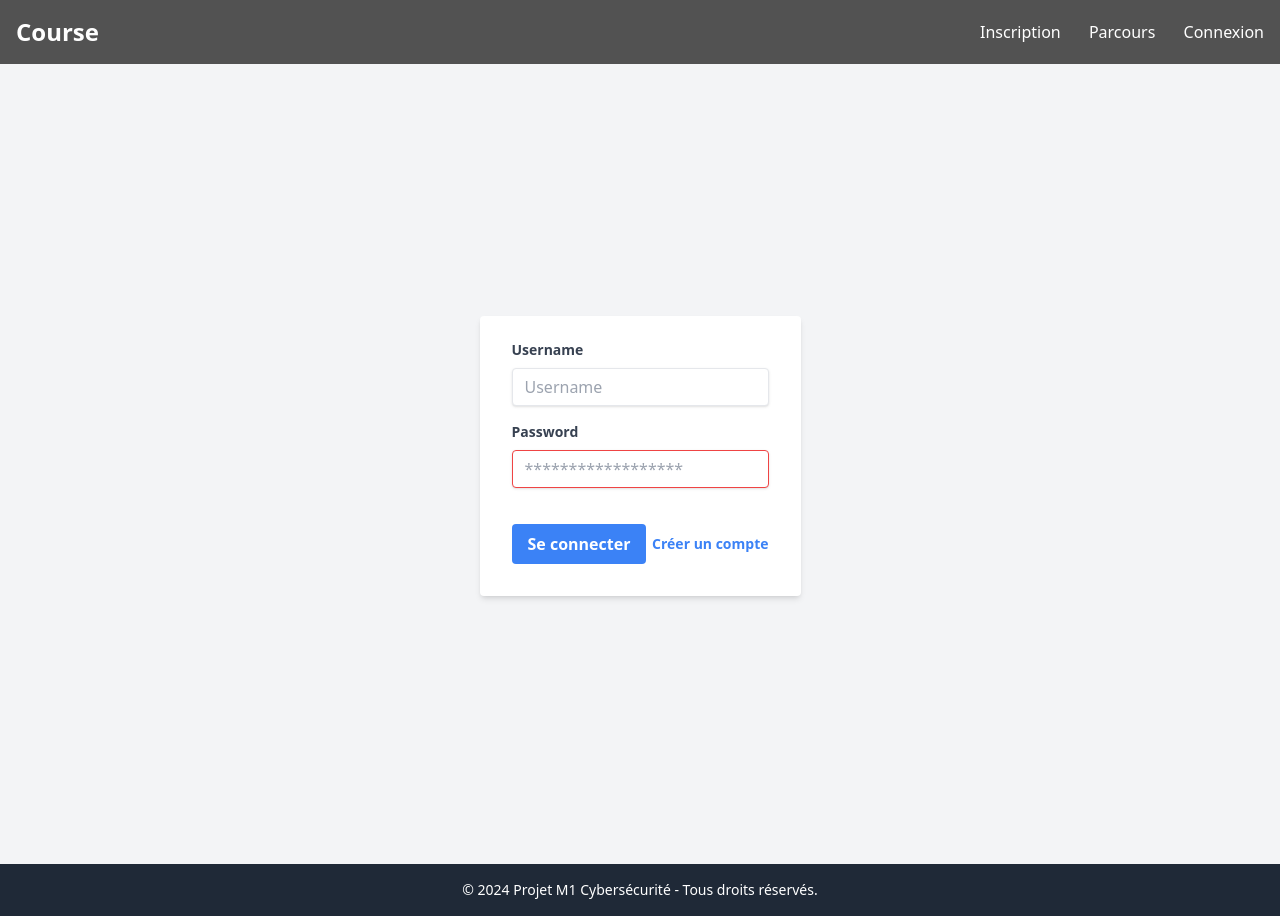
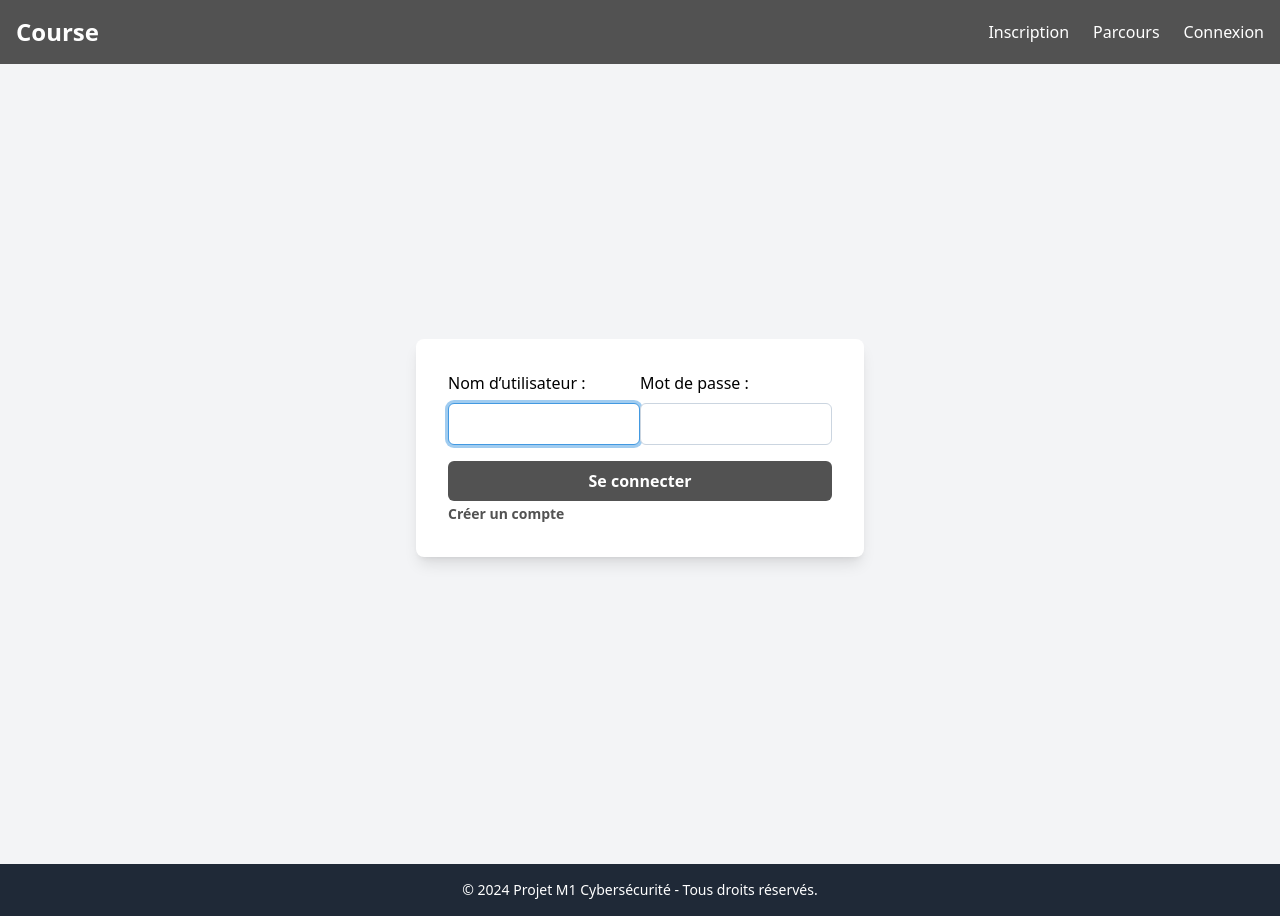
Before and after one commit to TitouanLeBret/ProjetM1MeolloLeBret, a Django app: page /account/login/ in a window 1280 px wide. Run offline with Django 5.2, Linux system fonts and the light colour scheme; some libraries are stand-ins or nearby versions.

Commit message:
améliorations affichage
Utilisation des 2 forms django (auth et register), avec <style> dans le squelette html pour gérer, si chose amodifier juste inspécter dans chrome pour voir le nom des différentes class

```diff
--- a/ProjetWEB/SiteCourse/src/account/templates/account/login.html
+++ b/ProjetWEB/SiteCourse/src/account/templates/account/login.html
@@ -11,33 +11,109 @@
   {% endfor %}
 
 
-  <form method="POST"  class="bg-white shadow-md rounded px-8 pt-6 pb-8 mb-4">
+  <form method="POST" class="bg-white rounded-lg shadow-lg w-full max-w-md mb-8">
     {% csrf_token %}
-    <div class="mb-4">
-      <label class="block text-gray-700 text-sm font-bold mb-2" for="username">
-        Username
-      </label>
-      <input class="shadow appearance-none border rounded w-full py-2 px-3 text-gray-700 leading-tight focus:outline-none focus:shadow-outline"
-             id="username" type="text" placeholder="Username" name="username" required>
+    <div class="flex items-center justify-between">
+      {{ form}}
     </div>
-    <div class="mb-6">
-      <label class="block text-gray-700 text-sm font-bold mb-2" for="password">
-        Password
-      </label>
-      <input class="shadow appearance-none border border-red-500 rounded w-full py-2 px-3 text-gray-700 mb-3 leading-tight focus:outline-none focus:shadow-outline"
-             id="password" type="password" placeholder="******************" name="password" required>
-    </div>
-    <div class="flex items-center justify-between">
-      <button  type="submit" class="bg-blue-500 hover:bg-blue-700 text-white font-bold py-2 px-4 rounded focus:outline-none focus:shadow-outline">
-        Se connecter
-      </button>
-      <a class="inline-block align-baseline font-bold text-sm text-blue-500 hover:text-blue-800" href="{%url 'account:register'%}">
-        Créer un compte
-      </a>
+    <div class="items-center justify-between">
+        <button  type="submit" class="w-full bg-neutral-600 hover:bg-neutral-800 text-white font-bold py-2 px-4 rounded-md transition duration-300">
+          Se connecter
+        </button>
+        <a class="inline-block align-baseline font-bold text-sm text-neutral-600 hover:text-neutral-800" href="{%url 'account:register'%}">
+          Créer un compte
+        </a>
     </div>
   </form>
 </div>
 
+<style>
+/* Style global pour le formulaire */
+form {
+    background-color: #ffffff; /* Fond blanc */
+    border-radius: 0.5rem; /* Coins arrondis */
+    box-shadow: 0 4px 6px rgba(0, 0, 0, 0.1); /* Ombre subtile */
+    padding: 2rem; /* Espacement intérieur */
+    max-width: 28rem; /* Largeur maximale */
+    width: 100%; /* Largeur complète */
+    margin-bottom: 2rem; /* Espacement en bas */
+}
+
+/* Titre du formulaire */
+form h1 {
+    font-size: 1.875rem; /* Taille de police */
+    font-weight: bold; /* Texte en gras */
+    text-align: center; /* Centré */
+    color: #4a5568; /* Gris foncé */
+    margin-bottom: 1.5rem; /* Espacement en bas */
+}
+
+/* Label des champs */
+form label {
+    display: block; /* Chaque label sur une ligne */
+    color: #000000; /* Noir */
+    margin-bottom: 0.5rem; /* Espacement sous le label */
+}
+
+/* Champs de saisie */
+form input,
+form select {
+    width: 100%; /* Largeur complète */
+    padding: 0.5rem 1rem; /* Espacement intérieur */
+    border: 1px solid #cbd5e0; /* Bordure gris clair */
+    border-radius: 0.375rem; /* Coins arrondis */
+    font-size: 1rem; /* Taille de police */
+    color: #4a5568; /* Gris foncé */
+    margin-bottom: 1rem; /* Espacement sous chaque champ */
+    outline: none; /* Supprime le contour par défaut */
+    transition: all 0.2s ease; /* Animation douce */
+}
+
+/* Focus sur les champs */
+form input:focus,
+form select:focus {
+    border-color: #4299e1; /* Bordure bleue au focus */
+    box-shadow: 0 0 0 3px rgba(66, 153, 225, 0.5); /* Halo bleu */
+}
+
+/* Bouton de soumission */
+form button {
+    width: 100%; /* Largeur complète */
+    background-color: #4a5568; /* Fond gris neutre */
+    color: #ffffff; /* Texte blanc */
+    font-weight: bold; /* Texte en gras */
+    padding: 0.5rem 1rem; /* Espacement intérieur */
+    border-radius: 0.375rem; /* Coins arrondis */
+    text-align: center; /* Centré */
+    transition: all 0.3s ease; /* Animation douce */
+    border: none; /* Pas de bordure */
+    cursor: pointer; /* Curseur pointeur */
+}
+
+/* Bouton hover */
+form button:hover {
+    background-color: #2d3748; /* Fond plus foncé au survol */
+}
 
 
+
+/* Texte descriptif sous les champs */
+.helptext {
+    font-size: 0.7rem; /* Texte plus petit */
+    color: #718096; /* Gris moyen */
+    margin-top: -0.5rem; /* Réduit l'espace au-dessus */
+    margin-bottom: 1rem; /* Espacement en bas */
+}
+
+/*Message d'erreur : */
+
+ul.errorlist > li {
+  font-size: 0.7rem;
+  background-color: #fff5f5; /* Rouge clair */
+  color: #e53e3e; /* Texte rouge */
+}
+
+
+</style>
+
 {% endblock %}
--- a/ProjetWEB/SiteCourse/src/siteCourse/templates/squelette.html
+++ b/ProjetWEB/SiteCourse/src/siteCourse/templates/squelette.html
@@ -9,11 +9,14 @@
     <header class="bg-neutral-600 text-white py-4">
     <nav class="container mx-auto flex justify-between items-center px-4">
         <a href="{% url 'accueil' %}" class="text-2xl font-bold">Course</a>
-        <div class="space-x-6">
+        <div class="space-x-6 flex">
             <a href="{% url 'inscriptions' %}" class="hover:text-gray-200">Inscription</a>
             <a href="{% url 'parcours' %}" class="hover:text-gray-200">Parcours</a>
             {% if user.is_authenticated %}
-                <p class="hover:text-gray-200">Connécté sous {{ user.username }}</p> | <a href="{% url 'account:logout' %}" class="hover:text-gray-200">Déconnexion</a><!-- Remplacé par account::compte_page -->
+            <div class="flex space-x-6">
+                <p class="hover:text-gray-200">Connécté sous {{ user.username }}</p>
+                <a href="{% url 'account:logout' %}" class="hover:text-gray-200">Déconnexion</a>
+            </div>
             {% else %}
                 <a href="{% url 'account:login' %}" class="hover:text-gray-200">Connexion</a>
                 <!-- <a href="{% url 'account:register' %}" class="hover:text-gray-200">Création compte</a> -->
```
Also changed, not shown: ProjetWEB/SiteCourse/src/account/templates/account/register.html (+96 -2 lines), ProjetWEB/SiteCourse/src/DBProjetSite.sqlite3.
